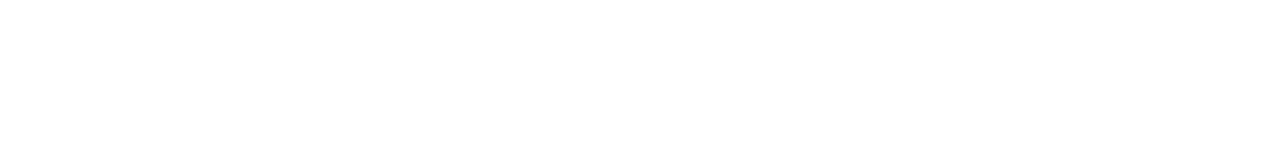
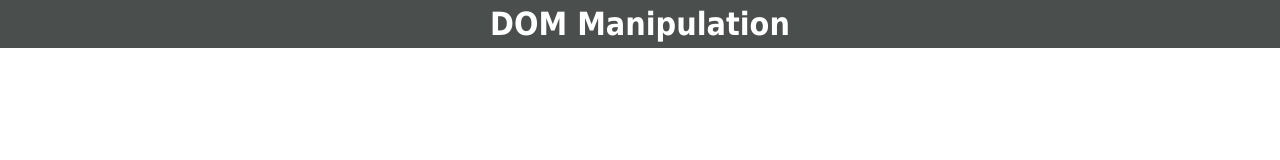
Before and after one commit to MattSanchez77/DOM-Manipulation, a plain HTML site: page index.html in a window 1280 px wide. Drawn offline with Linux system fonts and the light colour scheme.

Commit message:
added more changes

```diff
--- a/index.html
+++ b/index.html
@@ -8,6 +8,6 @@
     <script defer src="./scripts/script.js"></script>
 </head>
 <body>
-
+    <main></main>
 </body>
 </html>
--- a/scripts/script.js
+++ b/scripts/script.js
@@ -1,8 +1,17 @@
 /*
-Select and cache the <main> element in a variable named mainEl.
-Set the background color of mainEl to the value stored in the --main-bg CSS custom property.
+1). Select and cache the <main> element in a variable named mainEl.
+2.) Set the background color of mainEl to the value stored in the --main-bg CSS custom property.
 Hint: Assign a string that uses the CSS var() function like this: 'var(--main-bg)'.
-Set the content of mainEl to <h1>DOM Manipulation</h1>. There are a variety of ways to do this; pick whichever one that you think works best in this situation.
-Add a class of flex-ctr to mainEl.
+3). Set the content of mainEl to <h1>DOM Manipulation</h1>. There are a variety of ways to do this; pick whichever one that you think works best in this situation.
+4). Add a class of flex-ctr to mainEl.
 Hint: Use the Element.classList API.
 */
+
+let mainEl = document.querySelector('main')
+console.log(mainEl);
+
+mainEl.style.backgroundColor = `var( --main-bg)`;
+
+mainEl.innerHTML = `<h1> DOM Manipulation </h1>`
+
+mainEl.classList.add('flex-ctr')
--- a/styles/index.css
+++ b/styles/index.css
@@ -0,0 +1,43 @@
+* {
+    box-sizing: border-box;
+  }
+
+  /* CSS Custom Properties */
+  :root {
+    --main-bg: #4a4e4d;
+    --top-menu-bg: #0e9aa7;
+    --sub-menu-bg: #3da4ab;
+  }
+
+  body {
+    font-family: Tahoma, Geneva, sans-serif;
+    height: 100vh;
+    margin: 0;
+    display: grid;
+    grid-template-rows: 3rem auto;
+    color: white;
+  }
+
+  .flex-ctr {
+    display: flex;
+    justify-content: center;
+    align-items: center;
+  }
+
+  .flex-around {
+    display: flex;
+    justify-content: space-around;
+    align-items: center;
+  }
+
+  nav a {
+    line-height: 3rem;
+    padding: 0 1rem;
+    text-transform: uppercase;
+    text-decoration: none;
+    color: white;
+  }
+
+  #top-menu a:hover {
+    background-color: var(--sub-menu-bg);
+  }
```
